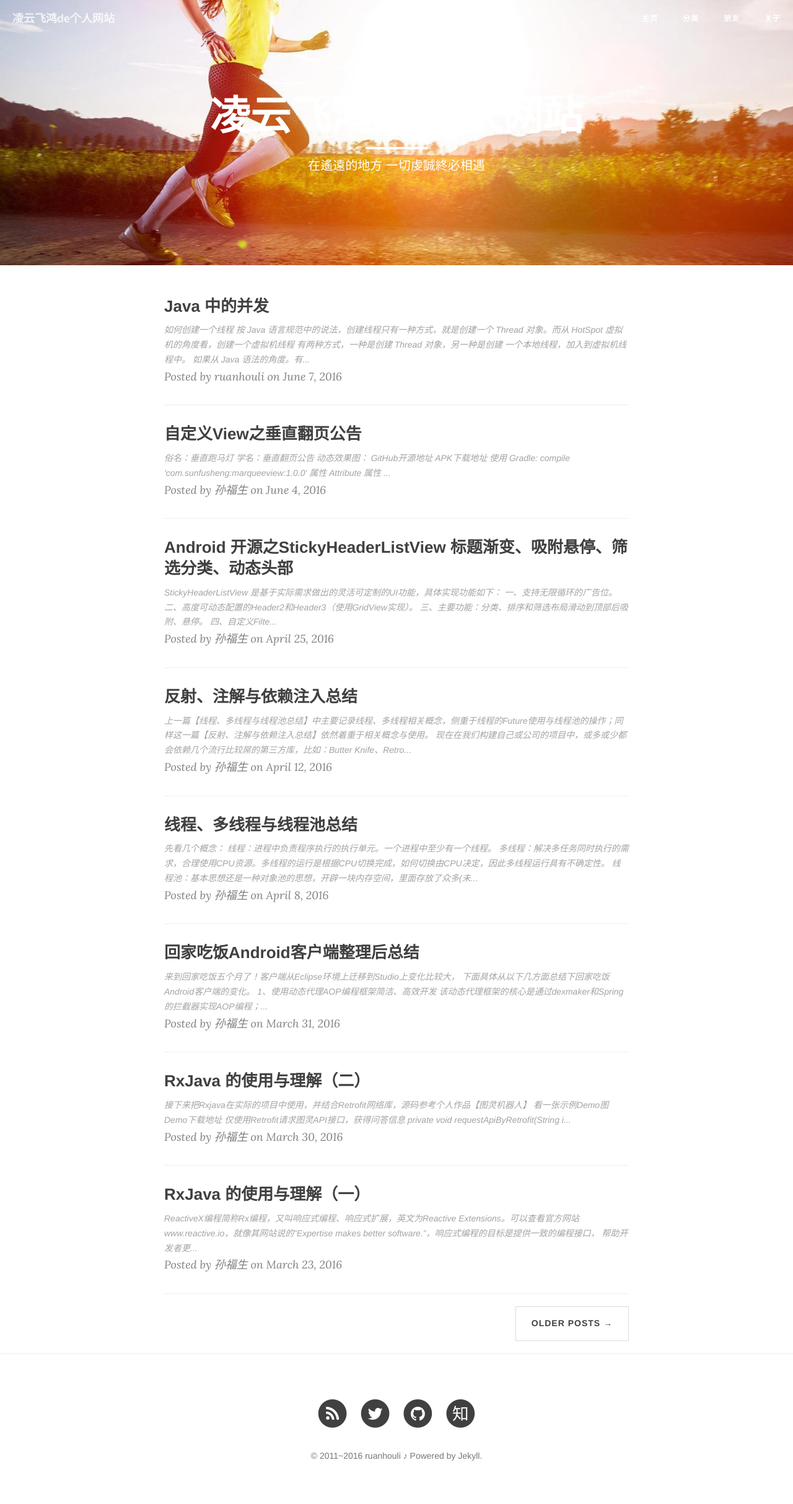
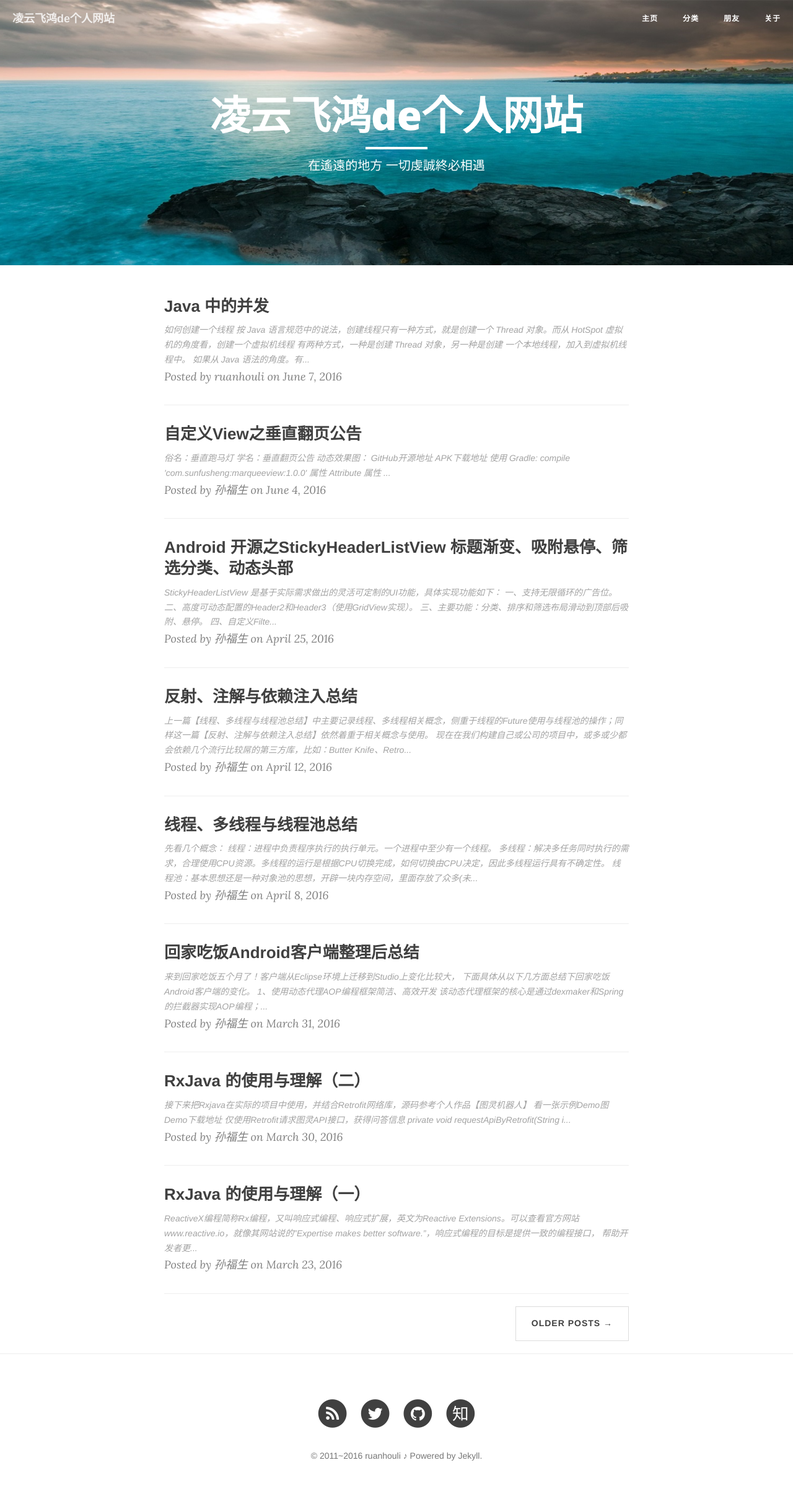
Before and after one commit to ruanHouli/ruanhouli.github.io, a Jekyll site: the page built from index.html, in a window 1280 px wide. Shown: the whole page at 62% size. Built offline with Jekyll 4.4.1, drawn with Linux system fonts in a browser that asks for light colours; nearby versions of some CDN libraries; the list of posts is cut into pages by our own code.

Commit message:
Update _config.yml

```diff
--- a/_config.yml
+++ b/_config.yml
@@ -1,6 +1,6 @@
 # Site settings
 title: 凌云飞鸿de个人网站
-header-img: "img/runner.jpg"
+header-img: "img/ocean.jpg"
 tagline: "吉光片羽"
 description: "在遙遠的地方 一切虔誠終必相遇"
 baseurl: ""
```
